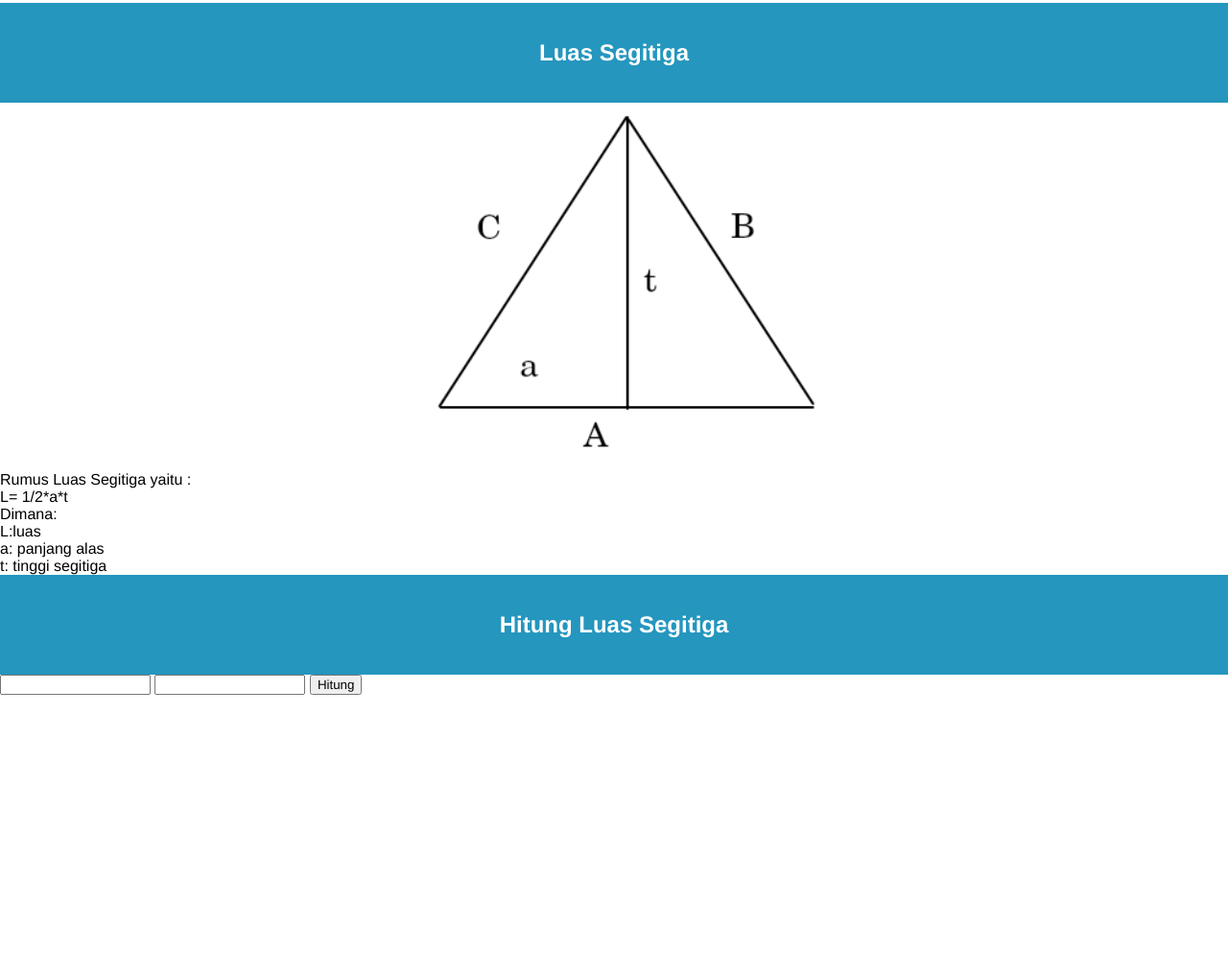
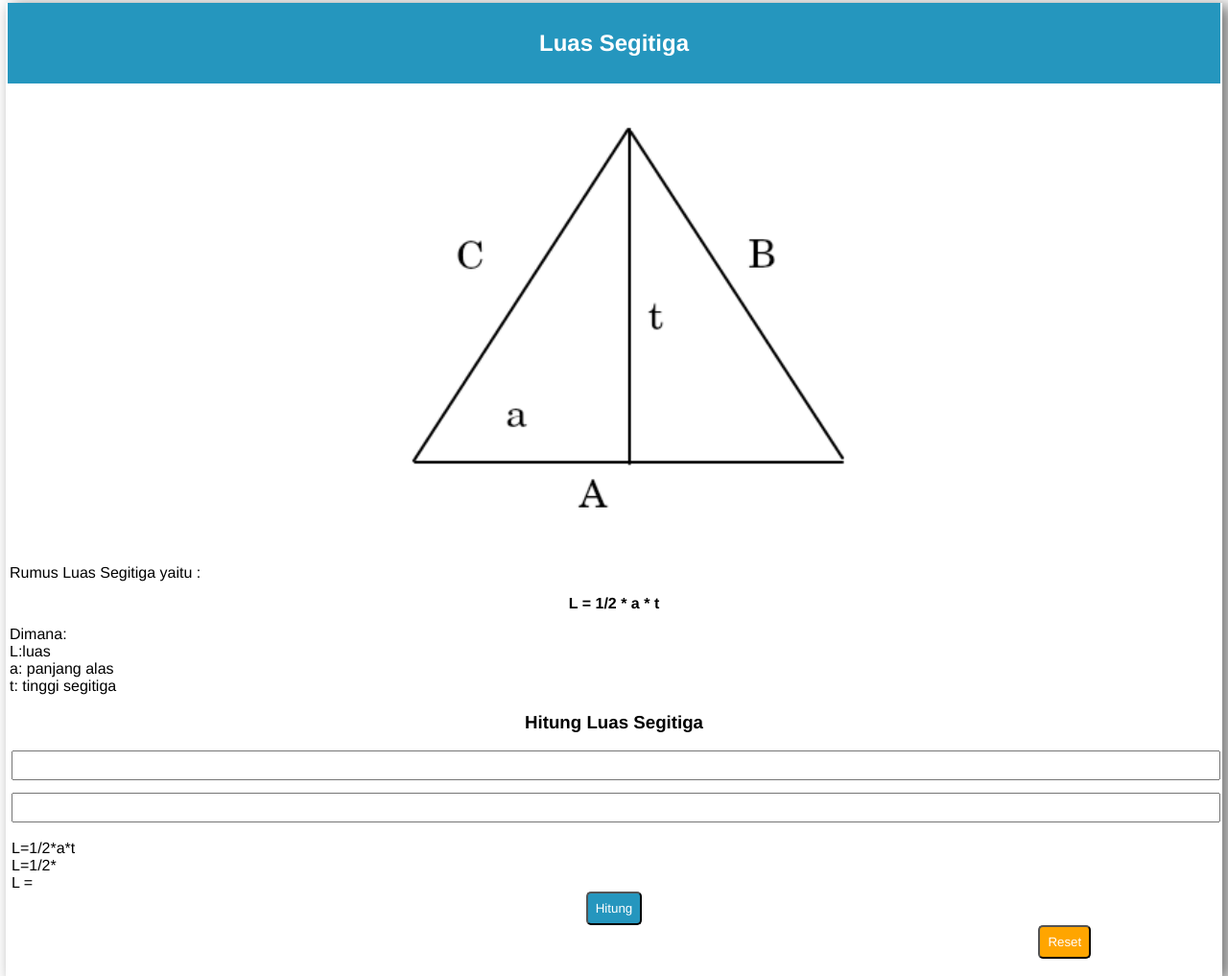
Before and after one commit to joshuaharita/202304_sefc_briefcase, a plain HTML site: page index.html in a window 1280 px wide. Shown: the part 222-1239 px from the top of the page at 96% size. Before the commit the page ends 946 px from the top, so only its background shows below. Drawn offline with Linux system fonts and the light colour scheme.

Commit message:
adding 'luas segitiga' js file, reset button didnt work though, deadline about 6 hr left:(

```diff
--- a/index.css
+++ b/index.css
@@ -12,6 +12,8 @@ a:link{
     font-family: Helvetica, sans-serif;
     margin : 0;
     box-sizing: border-box;
+    margin-left: 2px;
+    margin-right: 2px;
 }
 /* header */
 h1{
@@ -24,6 +26,8 @@ h1{
 }
 /* navigasi menu */
 .menu{
+    margin-left: 5px;
+    margin-right: 5px;
     border-radius: 5px;
     text-decoration: none;
     display: flex;
@@ -31,6 +35,7 @@ h1{
     align-items: center;
 }
 .menu1{
+    border-radius: 7px;
     color: white;
     background-color: #2596be;
     text-align: center;
@@ -42,9 +47,12 @@ h1{
     padding: 16px;
 }
 /* body */
+.card{
+    box-shadow: 8px 4px 16px 2px #808080;
+}
 h2{
     text-align: center;
-    padding: 38px 0;
+    padding: 28px 0;
     background-color: #2596be;
     color: white;
 }
@@ -52,5 +60,56 @@ h2{
     display: block;
     margin-left: auto;
     margin-right: auto;
-    width: 40%;
+    padding:30px 23px;
+    width: 50%;
 }
+h3{
+    text-align: center;
+    padding: 18px 0;
+}
+.rumus{
+    text-align: center;
+    padding: 14px 0;
+    font-weight: bold;
+}
+.div1{
+    margin-left: 2px;
+    margin-right: 2px;
+}
+.form1{
+    display: block;
+    padding: 6px;
+    padding-left: 8px;
+    padding-right: 8px;
+    width: 100%;
+    margin-bottom: 13px;
+}
+.form2{
+    display: block;
+    padding: 6px;
+    padding-left: 8px;
+    padding-right: 8px;
+    width: 100%;
+    margin-bottom: 18px;
+}
+.hitunga{
+    color: white;
+    background-color: #2596be;
+    border-radius: 5px;
+    text-align: center;
+    margin: auto;
+    padding: 8px 8px;
+    display: block;
+    max-width: 100px;
+}
+
+.resetb{
+    color: white;
+    background-color: orange;
+    border-radius: 5px;
+    text-align: right;
+    margin-left: 85%;
+    padding: 8px 8px;
+    display: block;
+    max-width: 100px;
+}
--- a/index.html
+++ b/index.html
@@ -3,6 +3,8 @@
     <head>
         <title>Welcome to Katik</title>
         <link rel="stylesheet" href="index.css">
+        <script src="index.js"></script>
+
         <h1>Welcome to Katik</h1>
         <div class="deskripsi">
             <p>Hi sobat selamat datang di Katik:)</p>
@@ -17,22 +19,28 @@
         <section class="card">
             <h2>Luas Segitiga</h2>
             <img class="image" src="assets/segitiga.png" width="300px" >
-            <div>
+            <div class="div1">
                 <p>Rumus Luas Segitiga yaitu :</p>
-                <p>L= 1/2*a*t</p>
+                <p class="rumus">L = 1/2 * a * t</p>
                 <p>Dimana:</p>
                 <p>L:luas</p>
                 <p>a: panjang alas</p>
                 <p>t: tinggi segitiga</p>
             </div>
-            <div class="form-hitung">
-                <h2>Hitung Luas Segitiga</h2>
-                <form action="">
-                    <input type="text">
-                    <input type="text">
-                    <button type="submit">Hitung</button>
+            <div>
+                <h3>Hitung Luas Segitiga</h3>
+                <form class="form-hitung" action="">
+                    <input id="alas" class="form1" type="float">
+                    <input id="tinggi" class="form2" type="float">
                 </form>
-
+                <div>
+                    <p>L=1/2*a*t</p>
+                    <p>L=1/2* <span id="alas"></span> </p>
+                    <p>L = <span id="result"></span></p>
+                    <p></p>
+                </div>
+                <button class="hitunga" onclick="luastri()" type="submit">Hitung</button>
+                <input class="resetb" onclick="function()" type="reset"><br>
             </div>
         </section>
         <section></section>
--- a/index.js
+++ b/index.js
@@ -1 +1,17 @@
 //javascript
+//luas segitiga
+function luastri(){
+    const alas =document.getElementById("alas").value;
+    const tinggi = document.getElementById("tinggi").value;
+     luassegitiga = 0.5*alas*tinggi;
+     const result=`${luassegitiga}`;
+
+     const parent = document.getElementById('result');
+     const child = document.createElement('p');
+     child.innerHTML=result;
+    parent.appendChild(child);
+}
+
+    document.getElementById("reset").onclick = function() {
+    document.getElementById("result").value = "";
+};
```
